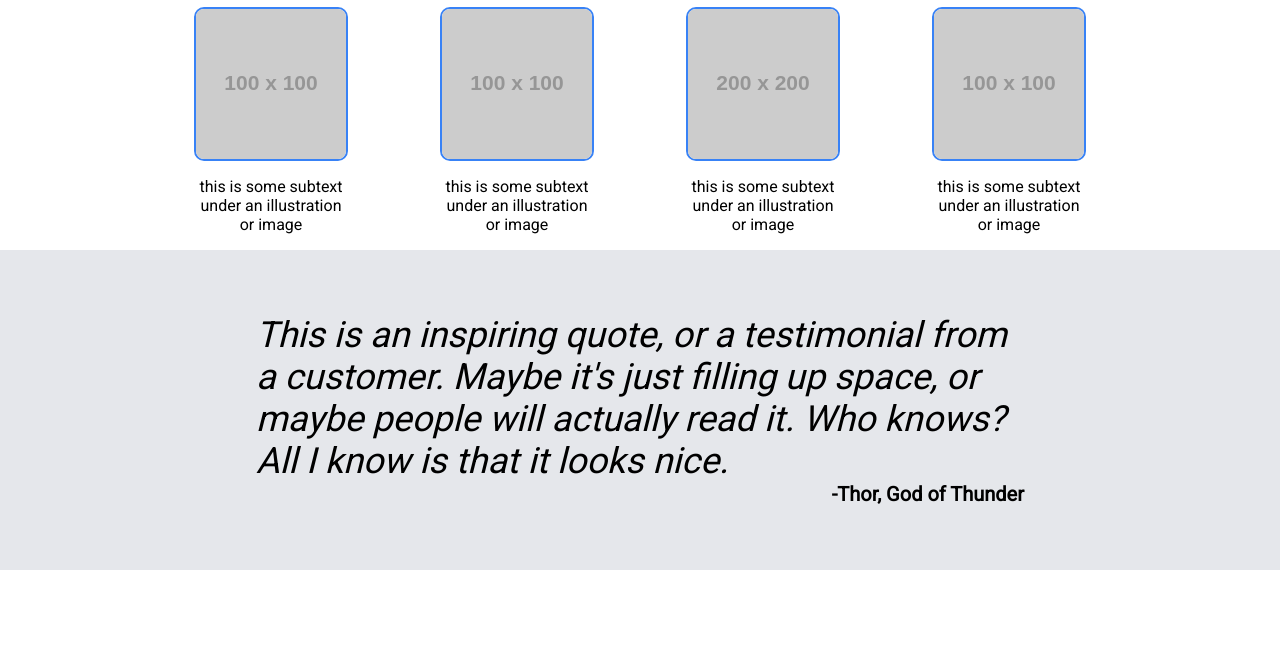
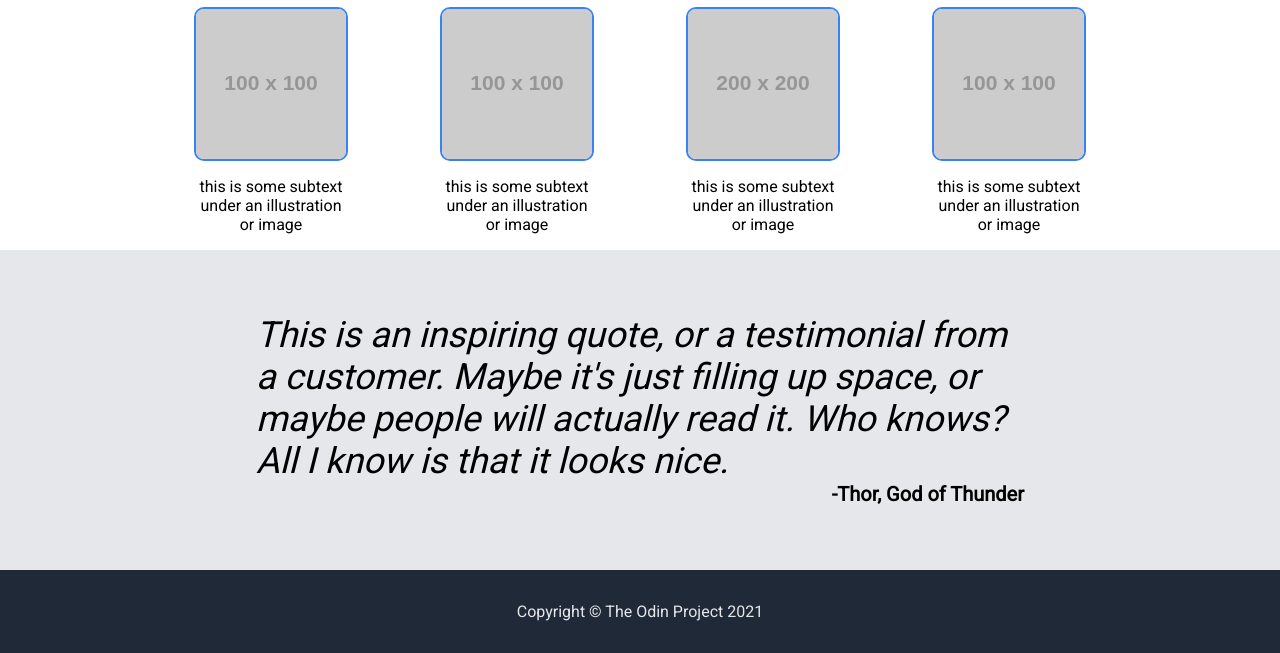
Before and after one commit to zawnaylin/odin-project-2, a plain HTML site: page index.html in a window 1280 px wide. Shown: the part 645-1298 px from the top of the page. Before the commit the page ends 1215 px from the top, so only its background shows below. Drawn offline with Linux system fonts and the light colour scheme; placeholder pictures from the web are drawn by us.

Commit message:
Add footer
Add and format footer.

```diff
--- a/index.html
+++ b/index.html
@@ -64,8 +64,16 @@
     </section>
 
     <section class="quote">
-      <p>This is an inspiring quote, or a testimonial from a customer. Maybe it's just filling up space, or maybe people will actually read it. Who knows? All I know is that it looks nice.</p>
-      <div class="author" >-Thor, God of Thunder</div>
+      <p>
+        This is an inspiring quote, or a testimonial from a customer. Maybe it's
+        just filling up space, or maybe people will actually read it. Who knows?
+        All I know is that it looks nice.
+      </p>
+      <div class="author">-Thor, God of Thunder</div>
     </section>
+
+    <footer>
+      Copyright &copy; The Odin Project 2021
+    </footer>
   </body>
 </html>
--- a/style.css
+++ b/style.css
@@ -136,3 +136,14 @@ a {
   font-weight: 900;
   align-self: flex-end;
 }
+
+
+
+footer {
+  background-color: #1f2937;
+  display: flex;
+  justify-content: center;
+  align-items: center;
+  padding: 32px;
+  color: var(--secondary-link-color);
+}
```
